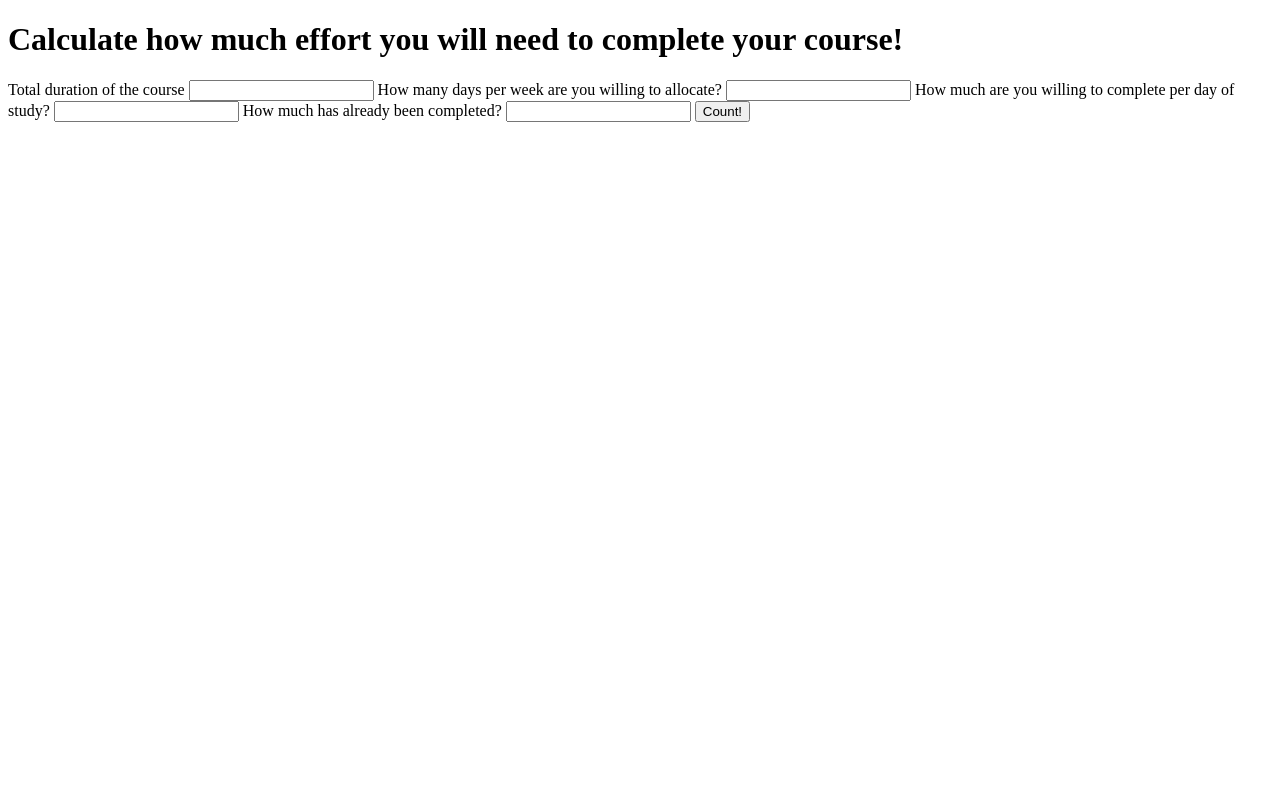
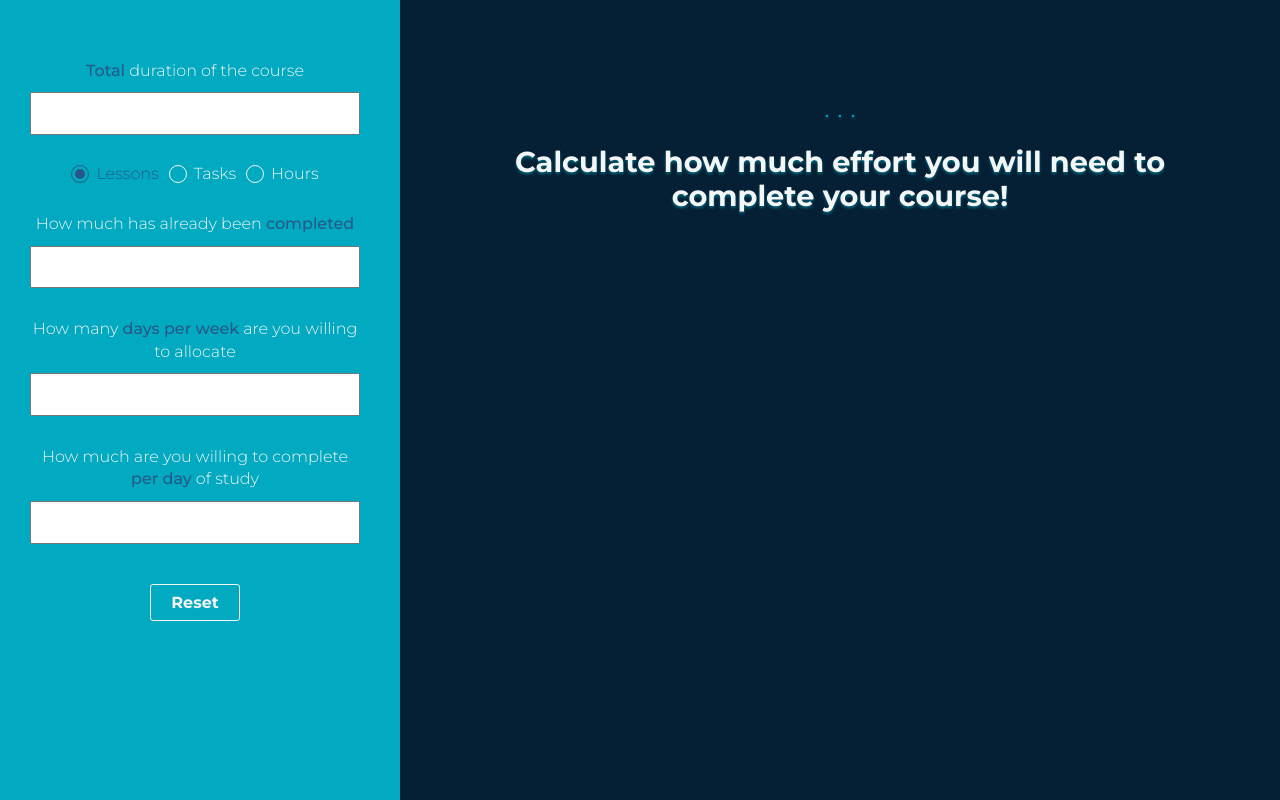
Before and after one commit to Marinarium/struggle-counter, a plain HTML site: page index.html in a window 1280 px wide. Drawn offline with Linux system fonts and the light colour scheme.

Commit message:
add project

```diff
--- a/index.html
+++ b/index.html
@@ -2,24 +2,59 @@
 <html lang="en">
 <head>
     <meta charset="UTF-8">
+    <meta name="viewport" content="width=device-width, initial-scale=1">
+    <link rel="stylesheet" href="styles.css">
     <title>Struggle counter</title>
+    <link rel="shortcut icon" type="image/png" href="favicon.png">
+    <link rel="preconnect" href="https://fonts.gstatic.com">
+    <link href="https://fonts.googleapis.com/css2?family=Montserrat:wght@300;500;700&display=swap" rel="stylesheet">
 </head>
 <body>
-<main>
-    <h1>Calculate how much effort you will need to complete your course!</h1>
-    <label for="lessons">Total duration of the course</label>
-    <input id="lessons" type="number">
+<div class="page">
+    <div class="content">
+        <aside class="aside">
+            <form class="settings" id="settings">
+                <div class="settings__group">
+                    <label class="setting__label" for="total"><strong>Total</strong> duration of the course</label>
+                    <input class="settings__input" id="total" type="number" min="0">
+                </div>
+                <div class="settings__radio-group">
+                    <input checked class="setting__radio" type="radio" id="type-lessons" value="lesson" name="type"/>
+                    <label class="setting__label" for="type-lessons">Lessons</label>
 
-    <label for="schedule">How many days per week are you willing to allocate?</label>
-    <input id="schedule" type="number">
+                    <input class="setting__radio" type="radio" id="type-tasks" value="task" name="type"/>
+                    <label class="setting__label" for="type-tasks">Tasks</label>
 
-    <label for="plans">How much are you willing to complete per day of study?</label>
-    <input id="plans" type="number">
-
-    <label for="completed">How much has already been completed?</label>
-    <input id="completed" type="number">
-
-    <button type="button">Count!</button>
-</main>
+                    <input class="setting__radio" type="radio" id="type-hours" value="hour" name="type"/>
+                    <label class="setting__label" for="type-hours">Hours</label>
+                </div>
+                <div class="settings__group">
+                    <label class="setting__label" for="completed">How much has already been <strong>completed</strong></label>
+                    <input class="settings__input" id="completed" type="number" min="0">
+                </div>
+                <div class="settings__group">
+                    <label class="setting__label" for="frequency">How many <strong>days per week</strong> are you willing to
+                        allocate</label>
+                    <input class="settings__input" id="frequency" type="number" max="7">
+                </div>
+                <div class="settings__group">
+                    <label class="setting__label" for="amount">How much are you willing to complete <strong>per day</strong> of
+                        study</label>
+                    <input class="settings__input" id="amount" type="number" min="0">
+                </div>
+                <button id="btn-reset" class="button" type="reset">Reset</button>
+            </form>
+        </aside>
+        <main class="main">
+            <p class="head" id="head">. . .</p>
+            <h1 class="result" id="result">Calculate how much effort you will need to complete your&nbsp;course!</h1>
+        </main>
+    </div>
+<!--    <footer class="footer">&lt; &gt; by&nbsp;-->
+<!--        <a class="link" href="https://github.com/Marinarium">Schwabauer Marina</a> &nbsp;-->
+<!--        2023-->
+<!--    </footer>-->
+</div>
+<script src="script.js"></script>
 </body>
 </html>
--- /dev/null
+++ b/script.js
@@ -0,0 +1,133 @@
+const inputTotal = document.getElementById('total');
+const inputCompleted = document.getElementById('completed');
+const inputFrequency = document.getElementById('frequency');
+const inputAmount = document.getElementById('amount');
+const settingsForm = document.getElementById('settings');
+const radioType = document.querySelectorAll('input[name="type"]');
+
+const result = document.getElementById('result');
+const head = document.getElementById('head');
+
+const courseSettingsTemplate = {
+    total: null,
+    completed: null,
+    frequency: null,
+    amount: null,
+    type: null
+};
+
+let courseSettings;
+
+window.addEventListener('load', init);
+
+function init () {
+    const storedCourseSettings = localStorage.getItem('courseSettings');
+
+    if (storedCourseSettings) {
+        courseSettings = JSON.parse(storedCourseSettings);
+        setCourseSettings(courseSettings);
+        updateTextResult(courseSettings);
+    } else {
+        courseSettings = { ...courseSettingsTemplate };
+    }
+
+}
+
+function setCourseSettings (settings) {
+    inputTotal.value = settings.total;
+    inputCompleted.value = settings.completed;
+    inputFrequency.value = settings.frequency;
+    inputAmount.value = settings.amount;
+    setCheckedType(settings.type);
+}
+
+function setCheckedType (value) {
+    radioType.forEach(radio => {
+        if (radio.value === value) {
+            radio.checked = true;
+        }
+    });
+}
+
+function updateCheckedType () {
+    radioType.forEach(radio => {
+        if (radio.checked) {
+            courseSettings.type = radio.value;
+        }
+    });
+}
+
+function updateCourseSettings () {
+    courseSettings.total = checkPositive(+inputTotal.value, inputTotal);
+    courseSettings.completed = checkPositive(+inputCompleted.value, inputCompleted);
+    courseSettings.frequency = checkFrequencyPerWeek(+inputFrequency.value, inputFrequency);
+    courseSettings.amount = checkPositive(+inputAmount.value, inputAmount);
+    updateCheckedType();
+
+    updateTextResult(courseSettings);
+
+    updateLocalStorage('courseSettings', courseSettings);
+}
+
+function clearCourseSettings () {
+    courseSettings = { ...courseSettingsTemplate };
+
+    updateTextResult(courseSettings);
+
+    updateLocalStorage('courseSettings', courseSettings);
+}
+
+function updateLocalStorage (key, value) {
+    localStorage.setItem(key, JSON.stringify(value));
+}
+
+settingsForm.addEventListener('input', updateCourseSettings);
+settingsForm.addEventListener('reset', clearCourseSettings);
+
+function checkFrequencyPerWeek (frequency, elem) {
+    if (frequency > 7) {
+        elem.value = 7;
+        return 7;
+    }
+
+    return frequency;
+}
+
+function checkPositive (num, elem) {
+    if (num < 0) {
+        elem.value = 0;
+        return 0;
+    }
+
+    return num;
+}
+
+function countDays (obj) {
+    const week = 7;
+    return Math.ceil((obj.total - obj.completed) / obj.amount / obj.frequency * week);
+}
+
+function updateTextResult (settings) {
+    const daysResult = countDays(settings);
+    if (settings.frequency && settings.amount) {
+        head.textContent =
+            `If ${settings.frequency} ${addGrammaticalNumber(settings.frequency, 'day')} a week for ${settings.amount} ${addGrammaticalNumber(settings.amount, settings.type)} a day...`;
+    } else {
+        head.textContent = '. . .';
+    }
+    if (daysResult && isFinite(daysResult)) {
+        result.textContent = `It will take you ${daysResult} ${addGrammaticalNumber(daysResult, 'day')} to complete the course!`;
+    } else {
+        result.textContent = `Calculate how much effort you will need to complete your course!`;
+    }
+}
+
+function addGrammaticalNumber (num, word) {
+    if (num > 1) {
+        return /[sx]/.test(word[word.length - 1])
+            ? word + 'es'
+            : word + 's';
+    }
+
+    return word;
+}
--- /dev/null
+++ b/styles.css
@@ -0,0 +1,191 @@
+:root {
+    --color-bg: #051F34;
+    --color-bg-inverted: #F4F5F5;
+    --color-primary: #01A9C1;
+    --color-secondary: #285888;
+    --color-accent: #FDA607;
+    --color-dark: #03111c;
+}
+
+* {
+    padding: 0;
+    margin: 0;
+    box-sizing: border-box;
+}
+
+input, button, textarea, select {
+    margin: 0;
+    font: inherit;
+}
+
+a {
+    color: inherit;
+}
+
+strong {
+    font-weight: 500;
+    color: var(--color-secondary);
+}
+
+.link {
+    text-decoration: none;
+    border-bottom: 1px solid var(--color-primary);
+    transition: color 200ms ease-in-out;
+}
+
+.link:hover {
+    color: var(--color-primary);
+    border-color: transparent;
+}
+
+input[type=radio] {
+    display: none;
+}
+input[type=radio] + label {
+    display: inline-block;
+    cursor: pointer;
+    position: relative;
+    padding-left: 25px;
+    margin-right: 0;
+    line-height: 18px;
+    user-select: none;
+}
+input[type=radio] + label:before {
+    content: "";
+    display: inline-block;
+    width: 16px;
+    height: 16px;
+    position: absolute;
+    left: 0;
+    bottom: 0;
+    border: 1px solid var(--color-bg-inverted);
+    border-radius: 50%;
+}
+
+/* Checked */
+input[type=radio]:checked + label {
+    color: var(--color-secondary);
+}
+
+input[type=radio]:checked + label:before {
+    border-color: var(--color-secondary);
+}
+
+input[type=radio]:checked + label:after {
+    content: "";
+    display: block;
+    width: 10px;
+    height: 10px;
+    position: absolute;
+    left: 4px;
+    bottom: 4px;
+    background-color: var(--color-secondary);
+    border-radius: 50%;
+}
+
+.page {
+    background-color: var(--color-bg);
+    color: var(--color-bg-inverted);
+    display: flex;
+    flex-direction: column;
+    font-family: 'Montserrat', sans-serif;
+    font-style: normal;
+    font-weight: 300;
+    font-size: 16px;
+    min-height: 100vh;
+    line-height: 1.2;
+}
+
+.content {
+    flex-grow: 1;
+    display: flex;
+}
+
+.aside {
+    max-width: 400px;
+    padding: 60px 40px 20px 30px;
+    background-color: #01A9C1;
+}
+
+.settings {
+    text-align: center;
+}
+
+.settings__group {
+    display: flex;
+    flex-direction: column;
+    align-items: center;
+    margin-bottom: 30px;
+    text-align: center;
+}
+
+.setting__label {
+    margin-bottom: 10px;
+    line-height: 1.4;
+}
+
+.settings__input {
+    min-width: fit-content;
+    padding: 5px 5px 5px 20px;
+    font-size: 1.5rem;
+    font-weight: 700;
+    color: var(--color-primary);
+    text-align: center;
+    outline-color: var(--color-primary);
+}
+
+.settings__radio-group {
+    margin-bottom: 20px;
+    display: flex;
+    gap: 10px;
+    align-items: baseline;
+    justify-content: center;
+}
+
+.settings__radio-group label{
+    margin-right: 20px;
+}
+
+.button {
+    padding: 8px 20px;
+    margin-top: 10px;
+    background-color: var(--color-primary);
+    border: 1px solid var(--color-bg-inverted);
+    color: var(--color-bg-inverted);
+    font-weight: 700;
+    border-radius: 3px;
+    cursor: pointer;
+    transition: background-color 200ms ease-in-out;
+}
+
+.button:hover {
+    background-color: var(--color-bg-inverted);
+    color: var(--color-primary);
+}
+
+.main {
+    text-align: center;
+    flex-grow: 1;
+    padding: 90px 20px 40px;
+}
+
+.head {
+    font-size: 1.8rem;
+    margin-bottom: 20px;
+    color: var(--color-primary);
+    text-shadow: 0 2px 3px rgba(1, 169, 193, 0.5);
+}
+
+.result {
+    text-shadow: 0 2px 3px rgba(1, 169, 193, 0.5);
+    font-size: 1.8rem;
+    font-weight: 700;
+    max-width: 700px;
+    margin: auto;
+}
+
+.footer {
+    display: flex;
+    justify-content: center;
+    padding: 40px 60px 30px;
+}
```
Also changed, not shown: favicon.png (added).
